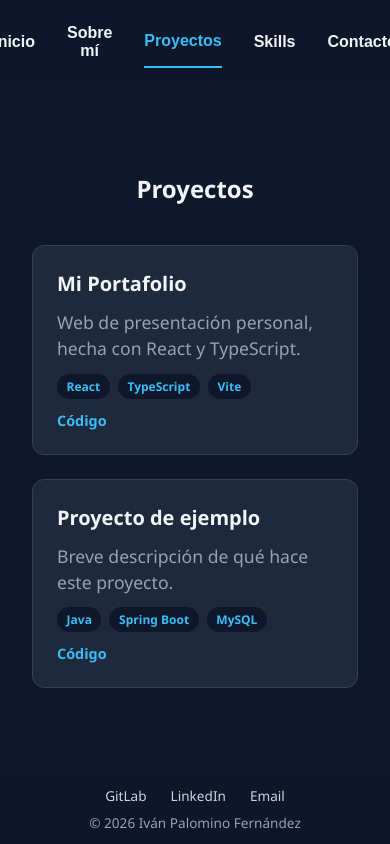
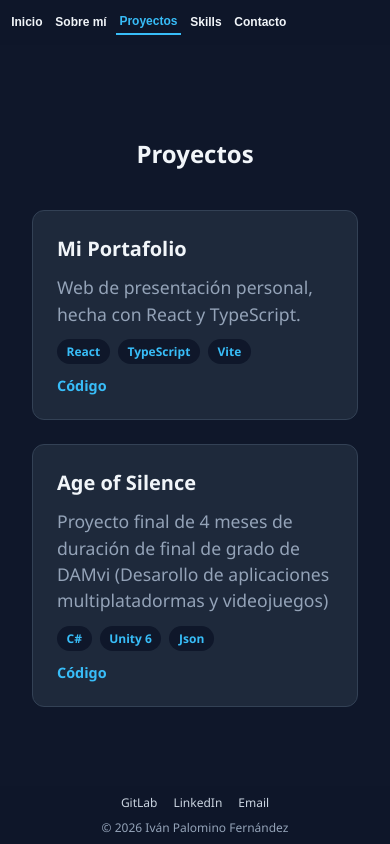
Before and after one commit to Ipalominof04/Portfolio, a React (Vite) app in the folder frontend/: page / in a window 390 px wide. Both pictures are taken after a click on the button "Proyectos". Built offline with nearby package versions, Linux system fonts and the light colour scheme.

Commit message:
solución de mas bugs

```diff
--- a/frontend/src/components/Projects.tsx
+++ b/frontend/src/components/Projects.tsx
@@ -15,14 +15,14 @@ const proyectos: Proyecto[] = [
     titulo: 'Mi Portafolio',
     descripcion: 'Web de presentación personal, hecha con React y TypeScript.',
     tecnologias: 'React, TypeScript, Vite',
-    urlRepo: 'https://github.com/tuusuario/portfolio',
+    urlRepo: 'https://gitlab.com/portafolio2640140/portafolio.git',
   },
   {
     id: 2,
-    titulo: 'Proyecto de ejemplo',
-    descripcion: 'Breve descripción de qué hace este proyecto.',
-    tecnologias: 'Java, Spring Boot, MySQL',
-    urlRepo: 'https://github.com/tuusuario/proyecto2',
+    titulo: 'Age of Silence',
+    descripcion: 'Proyecto final de 4 meses de duración de final de grado de DAMvi (Desarollo de aplicaciones multiplatadormas y videojuegos)',
+    tecnologias: 'C#, Unity 6, Json',
+    urlRepo: 'https://gitlab.com/ipalominof3/age-of-silence.git',
   },
 ];
 
--- a/frontend/src/components/css/Footer.css
+++ b/frontend/src/components/css/Footer.css
@@ -29,3 +29,16 @@
 .footer-links a:hover {
   color: #38bdf8;
 }
+
+@media (max-width: 600px) {
+  .footer-links {
+    gap: 1rem;
+    flex-wrap: wrap;
+    justify-content: center;
+  }
+
+  .footer {
+    padding: 0.5rem;
+    font-size: 0.75rem;
+  }
+}
--- a/frontend/src/components/css/Navbar.css
+++ b/frontend/src/components/css/Navbar.css
@@ -31,3 +31,20 @@
   color: #38bdf8;
   border-bottom: 2px solid #38bdf8;
 }
+
+@media (max-width: 600px) {
+  .navbar {
+    gap: 0.4rem;
+    padding: 0.6rem 0.5rem;
+    overflow-x: auto;
+    justify-content: flex-start;
+    -webkit-overflow-scrolling: touch;
+  }
+
+  .navbar button {
+    font-size: 0.75rem;
+    white-space: nowrap;
+    flex-shrink: 0;
+    padding: 0.3rem 0.2rem;
+  }
+}
--- a/frontend/src/index.css
+++ b/frontend/src/index.css
@@ -48,3 +48,9 @@ section p {
   line-height: 1.6;
   color: #cbd5e1;
 }
+
+@media (max-width: 600px) {
+  section {
+    padding-top: 4rem;
+  }
+}
```
